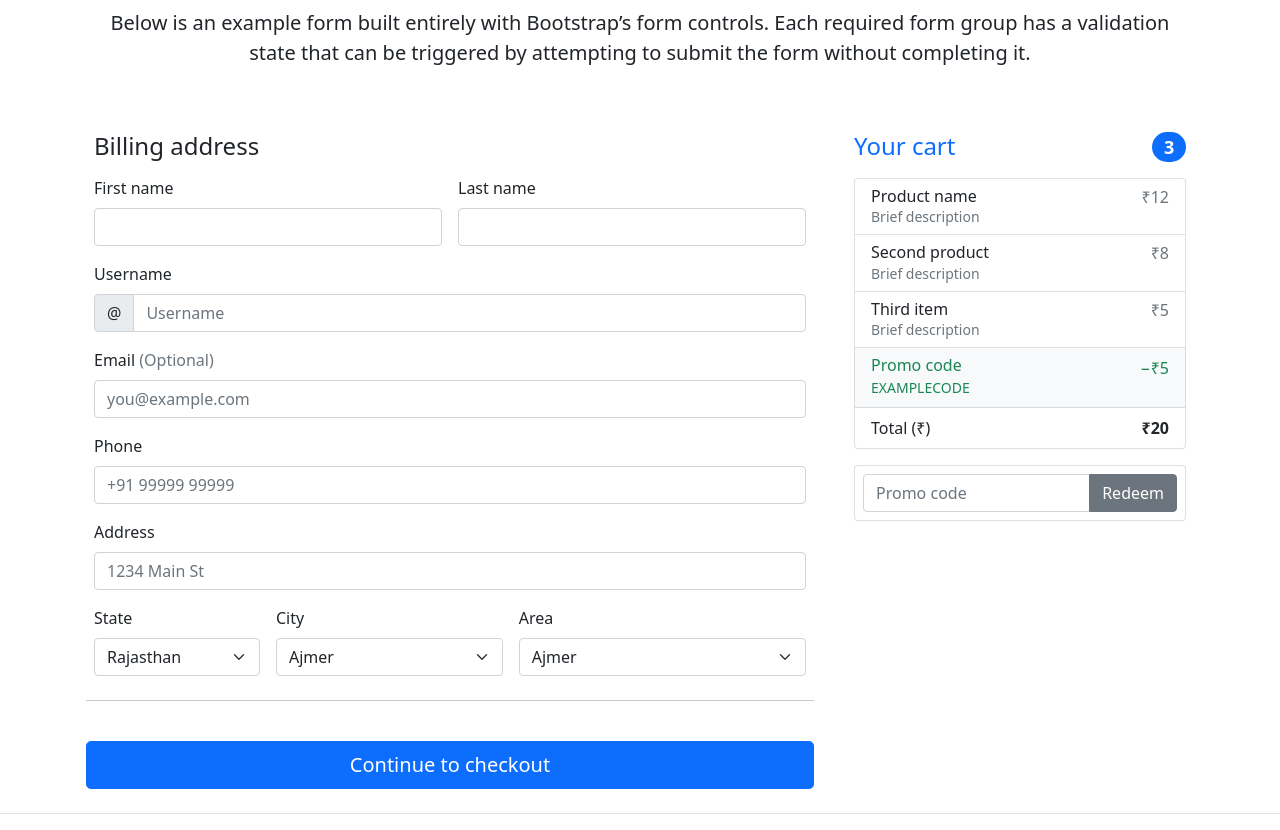
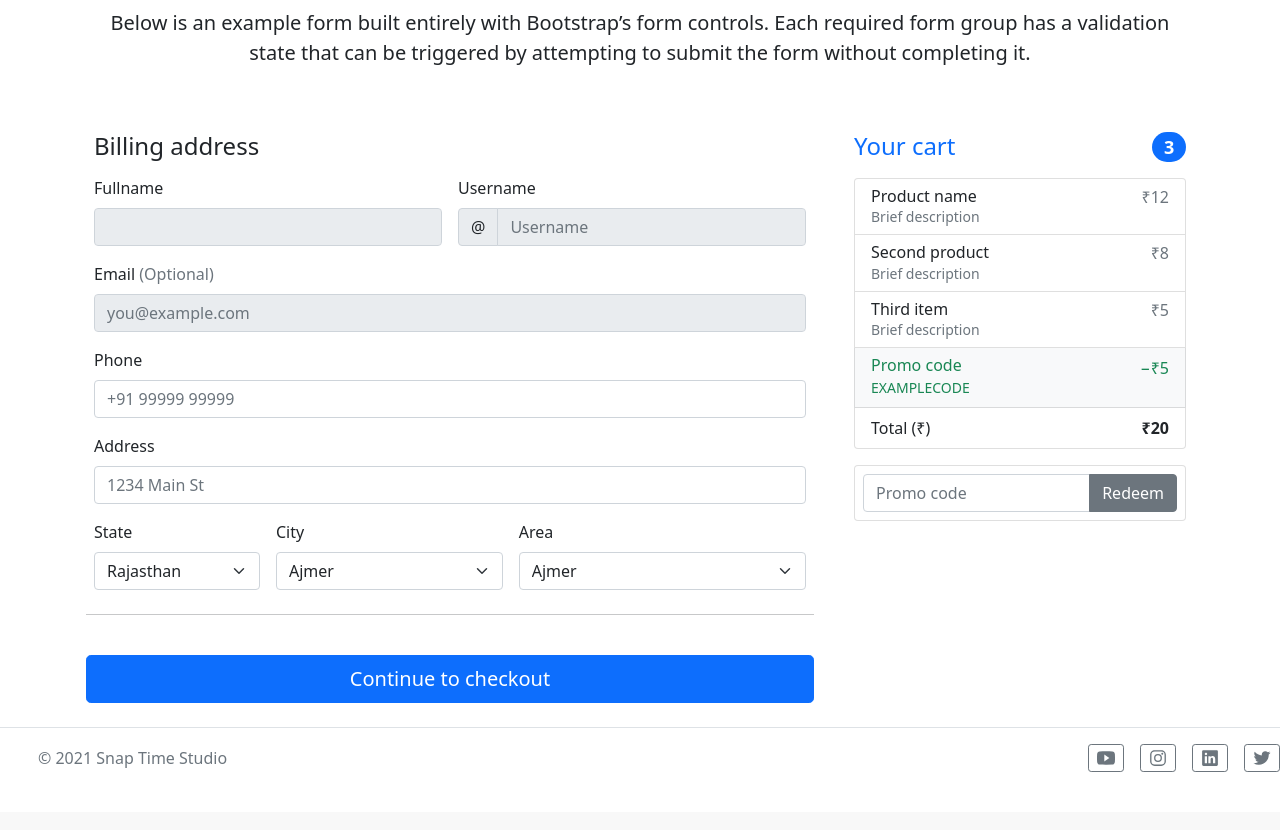
Before and after one commit to WithSJ/Snap_Time_Studio, a Flask app: template app/templates/booking_checkout.html in a window 1280 px wide. Shown: the part 299-1129 px from the top of the page. After the commit the page ends 1071 px from the top, so only its background shows below. Run offline with Flask 2, Linux system fonts and the light colour scheme; the template is opened without the code that fills it, so the values that code supplies are empty; some libraries are stand-ins or nearby versions.

Commit message:
misc update

```diff
--- a/app/templates/booking_checkout.html
+++ b/app/templates/booking_checkout.html
@@ -59,44 +59,32 @@
                     <h4 class="mb-3">Billing address</h4>
                     <form class="needs-validation" novalidate>
                         <div class="row g-3">
+
                             <div class="col-sm-6">
-                                <label for="firstName" class="form-label">First name</label>
+                                <label for="firstName" class="form-label">Fullname</label>
                                 <input
                                     type="text"
                                     class="form-control"
                                     id="firstName"
                                     placeholder=""
                                     value=""
-                                    required
+                                    disabled
                                 >
                                 <div class="invalid-feedback">
                                     Valid first name is required.
                                 </div>
                             </div>
-                            <div class="col-sm-6">
-                                <label for="lastName" class="form-label">Last name</label>
-                                <input
-                                    type="text"
-                                    class="form-control"
-                                    id="lastName"
-                                    placeholder=""
-                                    value=""
-                                    required
-                                >
-                                <div class="invalid-feedback">
-                                    Valid last name is required.
-                                </div>
-                            </div>
-                            <div class="col-12">
+
+                            <div class="col-6">
                                 <label for="username" class="form-label">Username</label>
-                                <div class="input-group has-validation">
+                                <div  class="input-group has-validation">
                                     <span class="input-group-text">@</span>
                                     <input
                                         type="text"
                                         class="form-control"
                                         id="username"
                                         placeholder="Username"
-                                        required
+                                        disabled
                                     >
                                     <div class="invalid-feedback">
                                         Your username is required.
@@ -112,6 +100,7 @@
                                     class="form-control"
                                     id="email"
                                     placeholder="you@example.com"
+                                    disabled
                                 >
                                 <div class="invalid-feedback">
                                     Please enter a valid email address for shipping updates.
--- a/app/templates/layout.html
+++ b/app/templates/layout.html
@@ -103,8 +103,8 @@
                                 {% endif%}
                             </a>
                             <ul class="dropdown-menu">
-                                <li><a class="dropdown-item active" href="#">My Profile</a></li>
-                                <li><a class="dropdown-item" href="#">My Bookings</a></li>
+                                <li><a class="dropdown-item active" href="profile">My Profile</a></li>
+                                <li><a class="dropdown-item" href="mybookings">My Bookings</a></li>
                                 <li><hr class="dropdown-divider"></li>
                                 <li><a class="dropdown-item" href="logout">Log out</a></li>
                             </ul>
```
